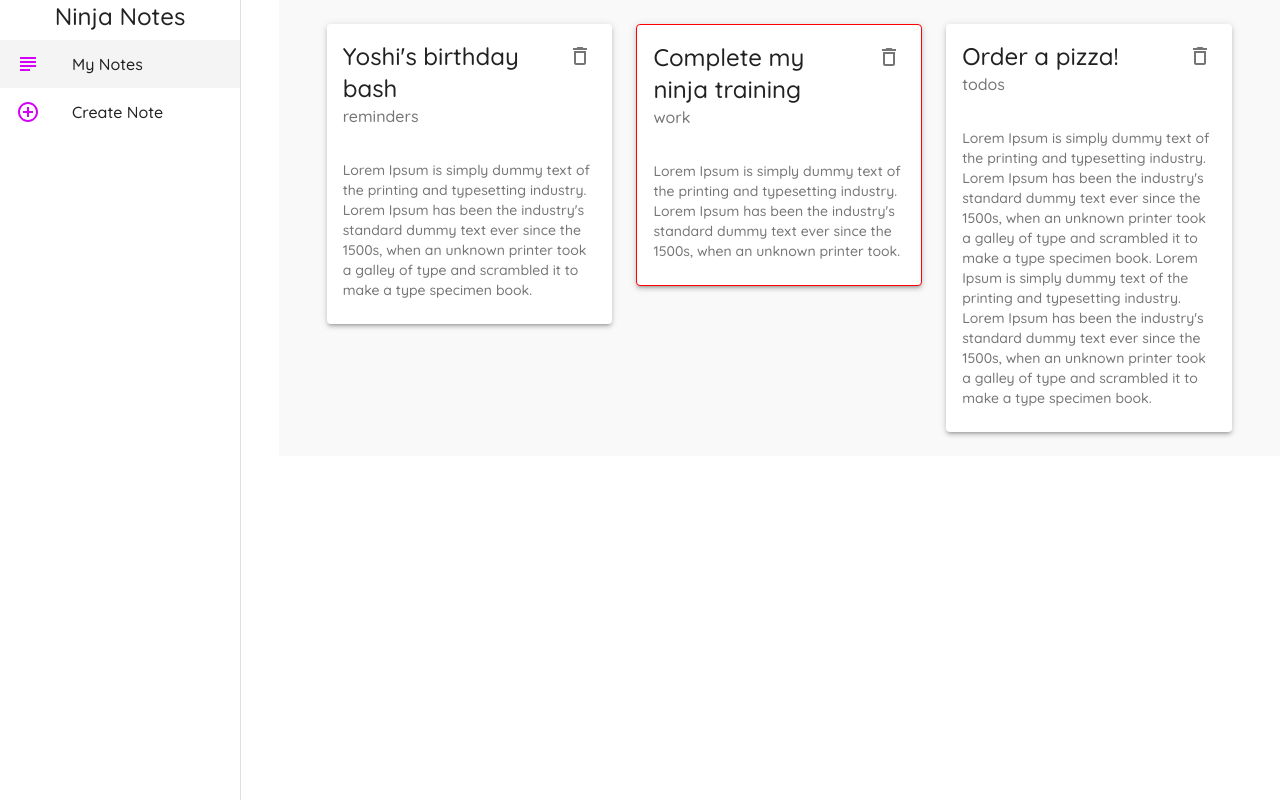
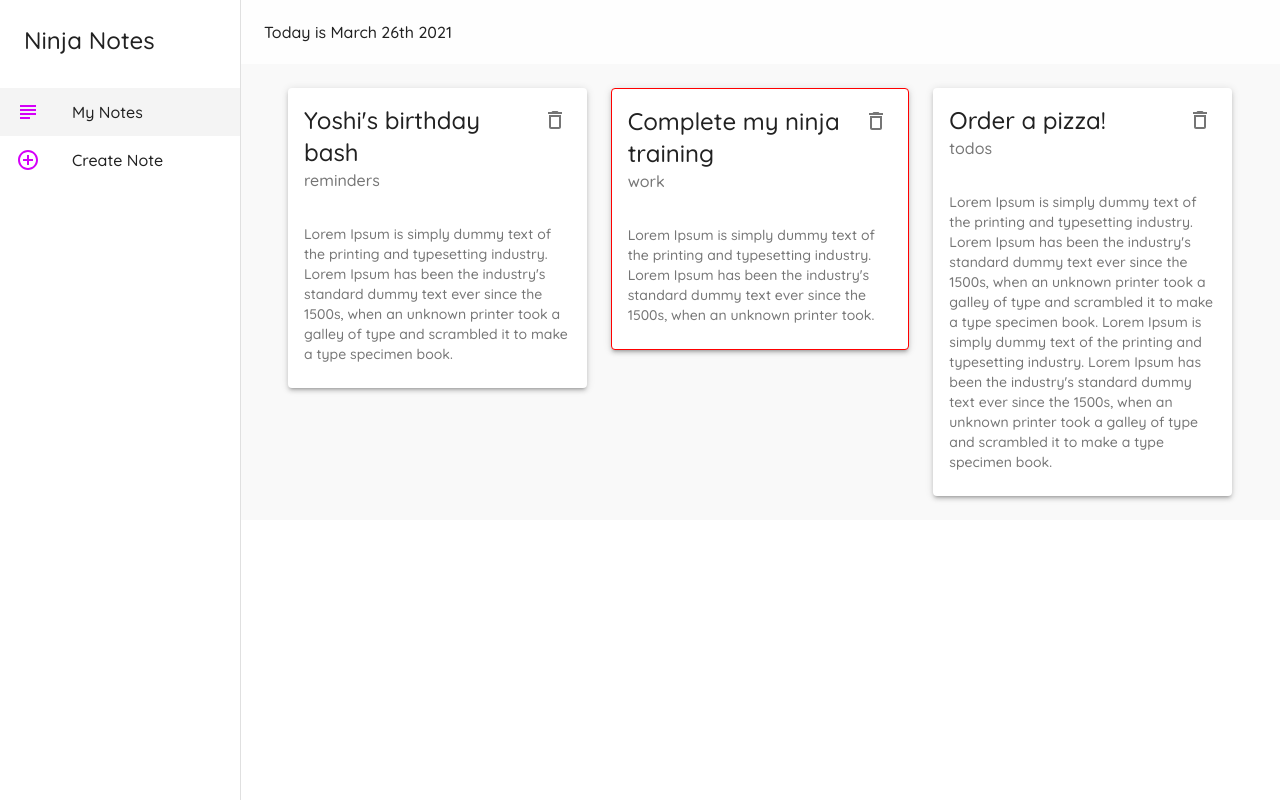
Before and after one commit to synerjay/notes-app, a React (Create React App) app: page / in a window 1280 px wide. Built offline with nearby package versions, Linux system fonts and the light colour scheme; data requests are answered from the project's data file.

Commit message:
Formatted today's date

```diff
--- a/package.json
+++ b/package.json
@@ -8,6 +8,7 @@
     "@testing-library/jest-dom": "^5.11.9",
     "@testing-library/react": "^11.2.5",
     "@testing-library/user-event": "^12.7.1",
+    "date-fns": "^2.19.0",
     "react": "^17.0.1",
     "react-dom": "^17.0.1",
     "react-router-dom": "^5.2.0",
--- a/src/components/Layout.js
+++ b/src/components/Layout.js
@@ -1,15 +1,18 @@
 import {
+  AppBar,
   Drawer,
   List,
   ListItem,
   ListItemIcon,
   ListItemText,
   makeStyles,
+  Toolbar,
   Typography,
 } from '@material-ui/core';
 import { AddCircleOutlineOutlined, SubjectOutlined } from '@material-ui/icons';
 import React from 'react';
 import { useHistory, useLocation } from 'react-router';
+import { format } from 'date-fns';
 
 const drawerWidth = 240;
 
@@ -36,9 +39,12 @@
       background: '#f4f4f4',
     },
     title: {
-      display: 'flex',
-      justifyContent: 'center',
+      padding: theme.spacing(3),
     },
+    appbar: {
+      width: `calc(100% - ${drawerWidth}px)`, // this will prevent the appbar from hiding the side
+    },
+    toolbar: theme.mixins.toolbar, // mixin is a collection of styles uses by material UI components - get the classes from the toolbar
   };
 });
 
@@ -63,7 +69,11 @@
   return (
     <div className={classes.root}>
       {/* App Bar */}
-      <div>App bar</div>
+      <AppBar elevation={0} className={classes.appbar}>
+        <Toolbar>
+          <Typography> Today is {format(new Date(), 'MMMM do Y')}</Typography>
+        </Toolbar>
+      </AppBar>
 
       {/* "Permanent" Side Drawer */}
       <Drawer
@@ -93,7 +103,11 @@
           ))}
         </List>
       </Drawer>
-      <div className={classes.page}>{children} </div>
+      {/* Make a div with class toolbar to prevent the toolbar from hiding the children. THINK OF THE CHILDREN! */}
+      <div className={classes.page}>
+        <div className={classes.toolbar}></div>
+        {children}
+      </div>
     </div>
   );
 };
```
Also changed, not shown: 1 other file (tests, documents, lock files or other folders).
